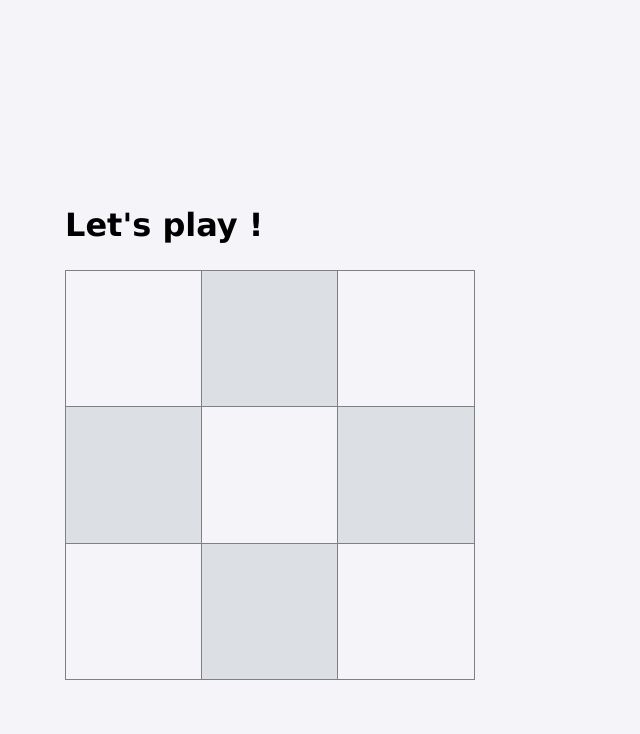
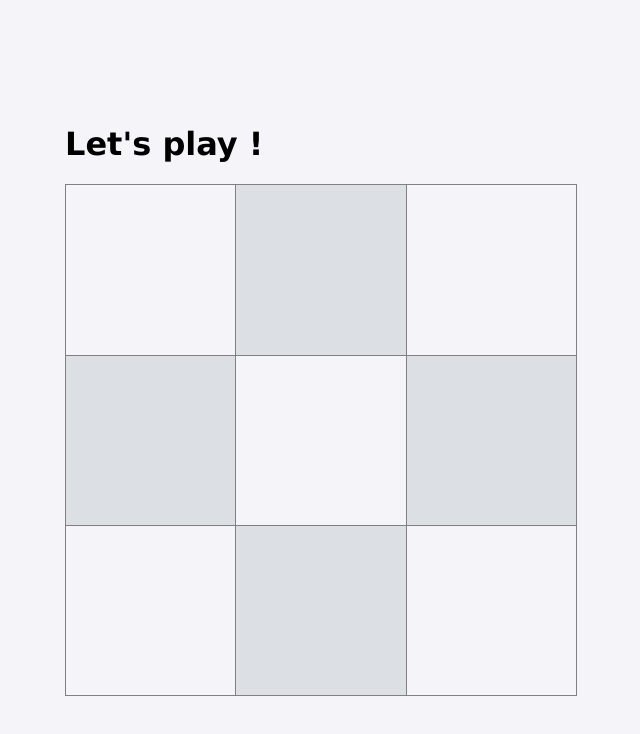
Before and after one commit to emilejanssens/TicTacToe, a plain HTML site: page index.html in a window 1280 px wide. Both pictures are taken after a click on the input "Start the game". Shown: the whole page, without its empty margins (319-959 px from the left). Drawn offline with Linux system fonts and the light colour scheme.

Commit message:
css fixing  and code cleaning

```diff
--- a/index.html
+++ b/index.html
@@ -9,29 +9,23 @@
         <script src="js/script.js" defer></script>
 
     </head>
+
 <body>
 <div id="settings-game">
     <h1>Emile's TicTacToe</h1>
     <h2 id="title-teams"></h2>
     <form onsubmit="handlerFormSymbol(event)">
         <label for="symbol-select">Choose your team :</label>
-        <select name="symbol-select" id="symbol-select">
-
-        </select>
+        <select name="symbol-select" id="symbol-select"></select>
         <br><br>
         <input type="submit" value="Start the game">
-
 </form>
 </div>
-<div id="game" class="divgame" hidden="true">
+
+<div id="game" class="game-container" hidden="true">
     <h1>Let's play !</h1>
-    <div id="divGame">
-
-    </div>
-    <div id="end-container">
-
-    </div>
+    <div id="divGame"></div>
+    <div id="end-container"></div>
 </div>
-
 </body>
 </html>
--- a/js/script.js
+++ b/js/script.js
@@ -1,10 +1,11 @@
 const symbols = ["X", "O"];
 const size = 3;
 
+//Permet de generer le tableau deroulant pour selectionner son symbole
 function insertSymbolsChoices() {
     const select = document.getElementById("symbol-select");
     const titleTeam = document.getElementById("title-teams");
-    titleTeam.textContent = "Choose your team, "+ symbols[0]+" or "+symbols[1]+" ?";
+    titleTeam.textContent = "Choose your team, " + symbols[0] + " or " + symbols[1] + " ?";
     symbols.forEach((_, index) => {
         const option = document.createElement("option");
         option.value = symbols[index];
@@ -14,6 +15,8 @@ function insertSymbolsChoices() {
 }
 document.addEventListener("DOMContentLoaded", insertSymbolsChoices);
 
+
+//Permet de creer la partie apres le
 function handlerFormSymbol(event) {
     event.preventDefault();
     const symbol = document.getElementById("symbol-select").value;
@@ -160,7 +163,7 @@ class TicTacToe {
     //Verifie après chaque tour si il y a un gagnant parmis les combinaisons de victoire possible ou si egalite.
     checkWinner(lastPlayer) {
         if (this.boardArray.filter(value => value !== null).length >= (2 * this.sizeBoard - 1)) {
-                this.arrayCombiWin.forEach((value) => {
+            this.arrayCombiWin.forEach((value) => {
                 if (this.thereIsAWinner) return;
                 const combi = value.map(index => this.boardArray[index]);
                 if (combi.every(value => value == this.symbolBot) || combi.every(value => value == this.symbolPlayer)) {
@@ -195,7 +198,7 @@ class TicTacToe {
         if (winner == null) {
             message = "Draw ! Try again !";
         } else {
-            message = winner + " win the game ! ";
+            message = winner + " wins the game ! ";
         }
         announceWinner.textContent = message;
         divEnd.appendChild(announceWinner);
@@ -223,7 +226,7 @@ class TicTacToe {
     //Permet de retourner au menu des parametres.
     goToSettings() {
         const game = document.getElementById("game");
-        game.setAttribute("hidden","true");
+        game.setAttribute("hidden", "true");
         const divGame = document.getElementById("divGame");
         divGame.textContent = "";
         const divEnd = document.getElementById("end-container");
--- a/style/style.css
+++ b/style/style.css
@@ -12,13 +12,17 @@ html, body {
   align-items: center;
   background-color: #f4f4f9;
 }
+.game-container{
+  width: 40%;
+  align-items: center;
+  justify-content: center;
+}
 .table-container {
-  width: 80%;
-  padding-top: 1%;
+  width: 100%;
   display: flex;
-  justify-content: center;
-  align-items: center;
-
+  margin: 10% auto;
+  margin-top: 0%;
+  margin-bottom: 0%;
 }
 
 table {
@@ -44,12 +48,8 @@ td .content {
   align-items: center;
   font-size: 300%;
 }
-.divgame{
-  width: 40%;
-  padding-top: 5%;
-  align-items: center;
-  justify-content: center;
-}
+
+
 
 tr:nth-child(even) td:nth-child(odd),
 tr:nth-child(odd) td:nth-child(even) {
```
Also changed, not shown: 1 other file.
